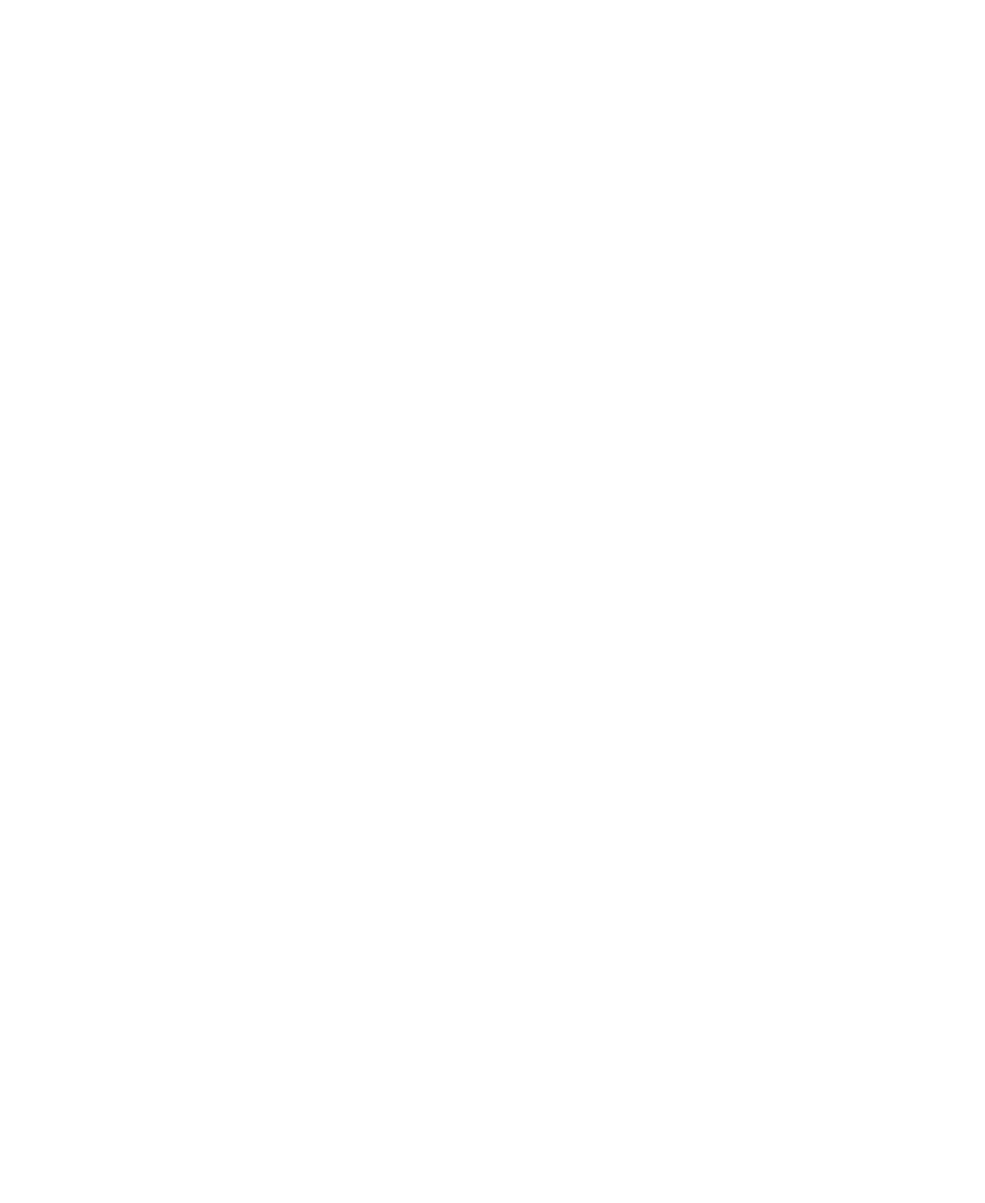
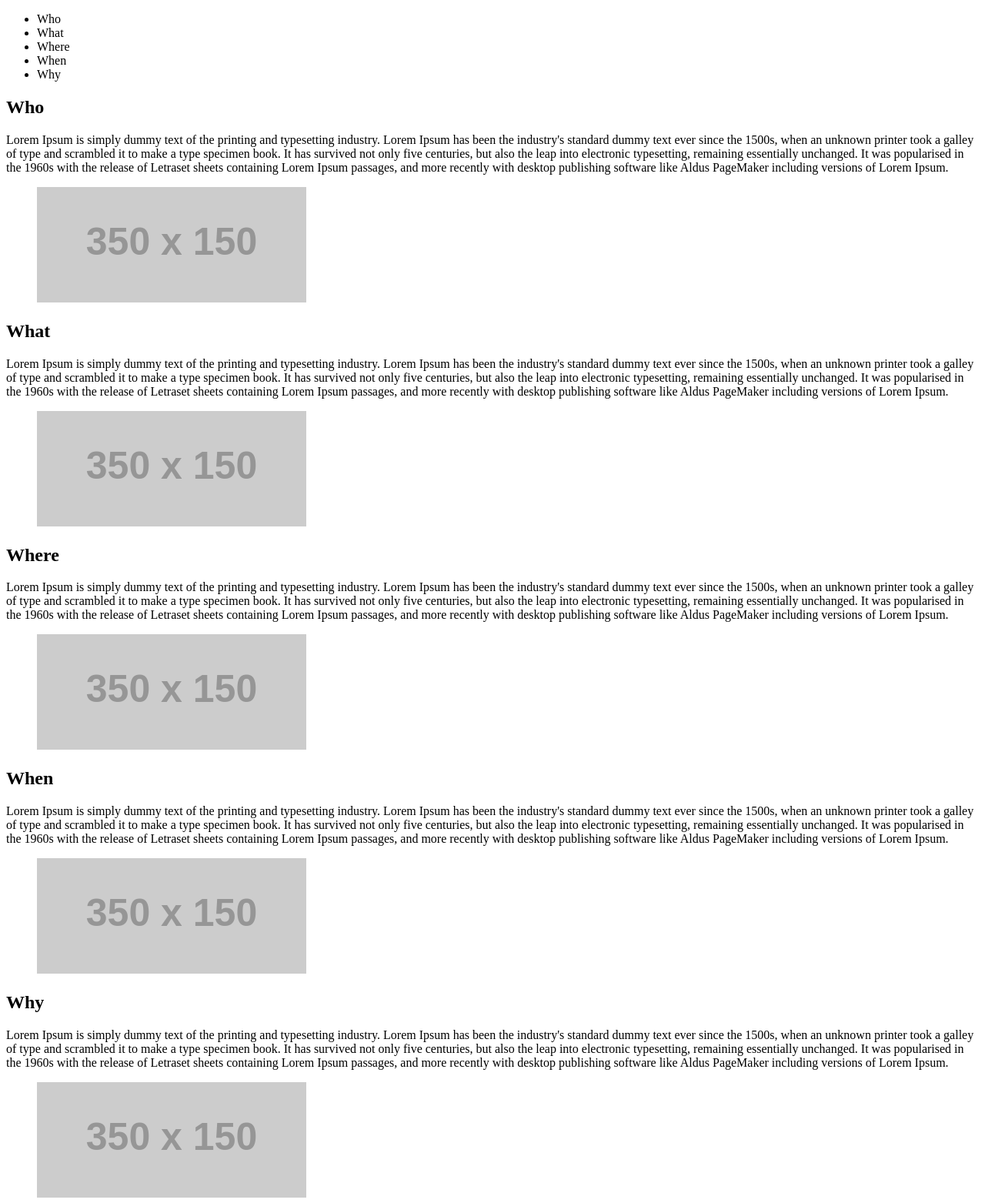
Before and after one commit to NoonanJConnor/BrokenPage, a plain HTML site: page index.html in a window 1280 px wide. Shown: the whole page at 77% size. Before the commit the page ends 800 px from the top, so only its background shows below. Drawn offline with Linux system fonts and the light colour scheme; placeholder pictures from the web are drawn by us.

Commit message:
adding place holder content to html

```diff
--- a/index.html
+++ b/index.html
@@ -9,9 +9,43 @@
 </head>
 <body>
     <aside>
-        <nav></nav>
+        <nav>
+            <ul>
+                <li>Who</li>
+                <li>What</li>
+                <li>Where</li>
+                <li>When</li>
+                <li>Why</li>
+            </ul>
+        </nav>
     </aside>
-    <main></main>
+    <main>
+        <section>
+            <h1>Who</h1>
+            <p>Lorem Ipsum is simply dummy text of the printing and typesetting industry. Lorem Ipsum has been the industry's standard dummy text ever since the 1500s, when an unknown printer took a galley of type and scrambled it to make a type specimen book. It has survived not only five centuries, but also the leap into electronic typesetting, remaining essentially unchanged. It was popularised in the 1960s with the release of Letraset sheets containing Lorem Ipsum passages, and more recently with desktop publishing software like Aldus PageMaker including versions of Lorem Ipsum.</p>
+            <figure><img src="https://via.placeholder.com/350x150"></figure>
+        </section>
+        <section>
+            <h1>What</h1>
+            <p>Lorem Ipsum is simply dummy text of the printing and typesetting industry. Lorem Ipsum has been the industry's standard dummy text ever since the 1500s, when an unknown printer took a galley of type and scrambled it to make a type specimen book. It has survived not only five centuries, but also the leap into electronic typesetting, remaining essentially unchanged. It was popularised in the 1960s with the release of Letraset sheets containing Lorem Ipsum passages, and more recently with desktop publishing software like Aldus PageMaker including versions of Lorem Ipsum.</p>
+            <figure><img src="https://via.placeholder.com/350x150"></figure>
+        </section>
+        <section>
+            <h1>Where</h1>
+            <p>Lorem Ipsum is simply dummy text of the printing and typesetting industry. Lorem Ipsum has been the industry's standard dummy text ever since the 1500s, when an unknown printer took a galley of type and scrambled it to make a type specimen book. It has survived not only five centuries, but also the leap into electronic typesetting, remaining essentially unchanged. It was popularised in the 1960s with the release of Letraset sheets containing Lorem Ipsum passages, and more recently with desktop publishing software like Aldus PageMaker including versions of Lorem Ipsum.</p>
+            <figure><img src="https://via.placeholder.com/350x150"></figure>
+        </section>
+        <section>
+            <h1>When</h1>
+            <p>Lorem Ipsum is simply dummy text of the printing and typesetting industry. Lorem Ipsum has been the industry's standard dummy text ever since the 1500s, when an unknown printer took a galley of type and scrambled it to make a type specimen book. It has survived not only five centuries, but also the leap into electronic typesetting, remaining essentially unchanged. It was popularised in the 1960s with the release of Letraset sheets containing Lorem Ipsum passages, and more recently with desktop publishing software like Aldus PageMaker including versions of Lorem Ipsum.</p>
+            <figure><img src="https://via.placeholder.com/350x150"></figure>
+        </section>
+        <section>
+            <h1>Why</h1>
+            <p>Lorem Ipsum is simply dummy text of the printing and typesetting industry. Lorem Ipsum has been the industry's standard dummy text ever since the 1500s, when an unknown printer took a galley of type and scrambled it to make a type specimen book. It has survived not only five centuries, but also the leap into electronic typesetting, remaining essentially unchanged. It was popularised in the 1960s with the release of Letraset sheets containing Lorem Ipsum passages, and more recently with desktop publishing software like Aldus PageMaker including versions of Lorem Ipsum.</p>
+            <figure><img src="https://via.placeholder.com/350x150"></figure>
+        </section>
+    </main>
     <footer></footer>
 </body>
 </html>
```
